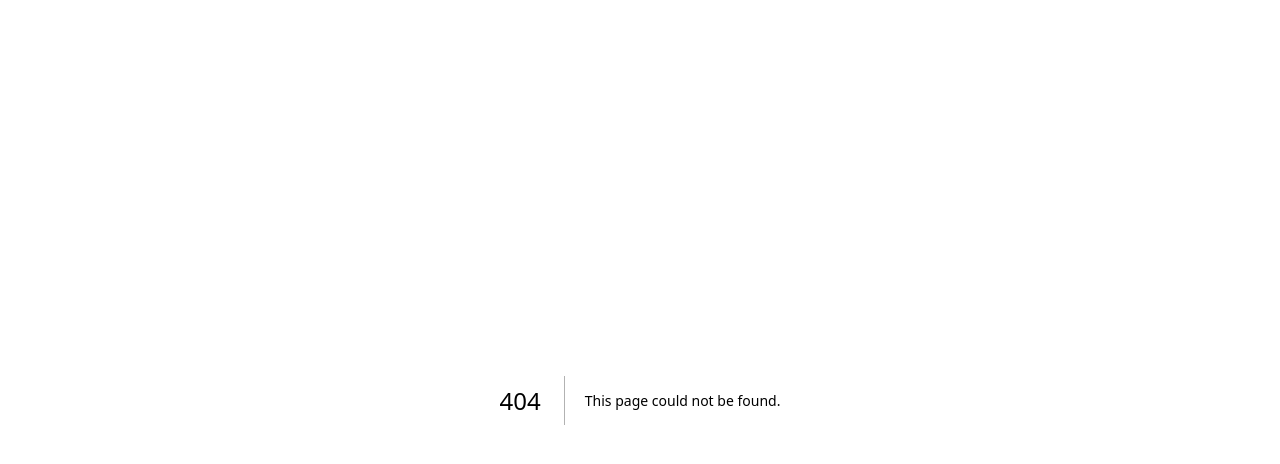
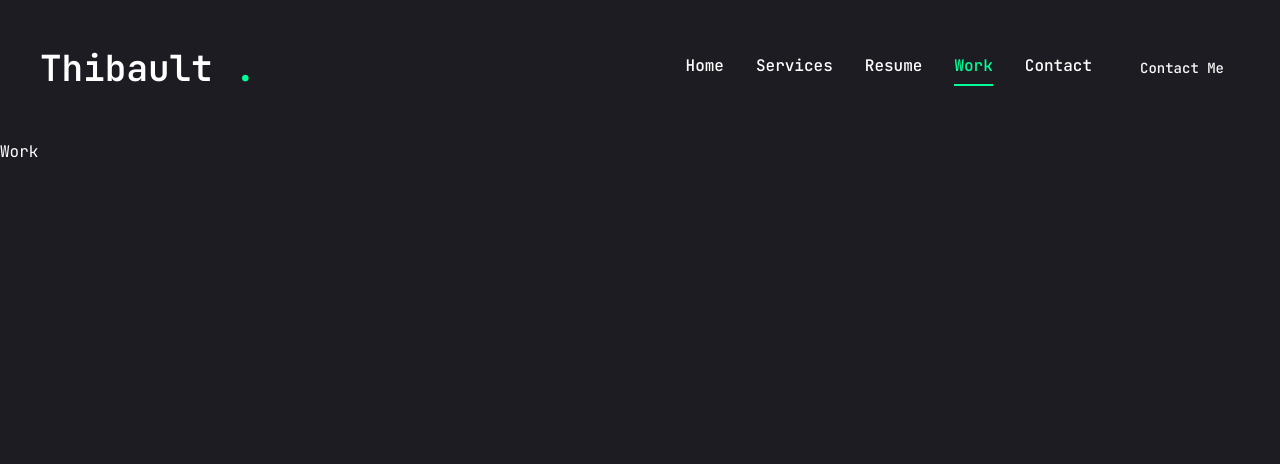
Before and after one commit to ThibAuResto/portfolio, a Next.js app: page /work in a window 1280 px wide. Before the commit this address had no page. Shown: the top 464 px of the page. Built offline with nearby package versions, Linux system fonts and the light colour scheme.

Commit message:
feat(transition): create new transitions with motion

```diff
--- /dev/null
+++ b/app/contact/page.tsx
@@ -0,0 +1,3 @@
+export default function Services() {
+  return <div>Contact</div>;
+}
--- a/app/globals.css
+++ b/app/globals.css
@@ -79,13 +79,14 @@
   --color-card-foreground: var(--card-foreground);
   --color-popover: var(--popover);
   --color-popover-foreground: var(--popover-foreground);
-  --color-primary: var(--primary);
+  --color-primary: var(--color-custom-primary);
   --color-primary-foreground: var(--primary-foreground);
   --color-secondary: var(--secondary);
   --color-secondary-foreground: var(--secondary-foreground);
   --color-muted: var(--muted);
   --color-muted-foreground: var(--muted-foreground);
-  --color-accent: var(--accent);
+  --color-accent: var(--color-custom-accent);
+  --color-accent-hover: var(--color-custom-accent-hover);
   --color-accent-foreground: var(--accent-foreground);
   --color-destructive: var(--destructive);
   --color-border: var(--border);
--- a/app/layout.tsx
+++ b/app/layout.tsx
@@ -1,3 +1,5 @@
+import Header from "@/components/navigation/Header";
+import PageTransition from "@/components/transitions/PageTransition";
 import { cn } from "@/lib/utils";
 import type { Metadata } from "next";
 import { JetBrains_Mono } from "next/font/google";
@@ -21,7 +23,10 @@ export default function RootLayout({
 }>) {
   return (
     <html lang="en">
-      <body className={cn(jetBrainsMono.variable)}>{children}</body>
+      <body className={cn(jetBrainsMono.variable)}>
+        <Header />
+        <PageTransition>{children}</PageTransition>
+      </body>
     </html>
   );
 }
--- /dev/null
+++ b/app/resume/page.tsx
@@ -0,0 +1,3 @@
+export default function Services() {
+  return <div>Resume</div>;
+}
--- /dev/null
+++ b/app/services/page.tsx
@@ -0,0 +1,3 @@
+export default function Services() {
+  return <div>Services</div>;
+}
--- /dev/null
+++ b/app/work/page.tsx
@@ -0,0 +1,3 @@
+export default function Services() {
+  return <div>Work</div>;
+}
--- a/package.json
+++ b/package.json
@@ -30,6 +30,7 @@
     "@types/react-dom": "^19",
     "eslint": "^9",
     "eslint-config-next": "16.0.1",
+    "framer-motion": "^12.23.24",
     "tailwindcss": "^4",
     "tailwindcss-animate": "^1.0.7",
     "tw-animate-css": "^1.4.0",
--- /dev/null
+++ b/src/components/navigation/Header.tsx
@@ -0,0 +1,28 @@
+import Link from "next/link";
+import { Button } from "../ui/button";
+import Nav from "./Nav";
+
+export default function Header() {
+  return (
+    <header className="py-8 xl:py-12 text-white">
+      <div className="container mx-auto flex justify-between items-center">
+        {/* Logo */}
+        <Link href="/">
+          <h1 className="text-4xl font-semibold">
+            Thibault <span className="text-accent">.</span>
+          </h1>
+        </Link>
+        {/* Desktop Navigation & contact me button */}
+        <div className="hidden xl:flex gap-8">
+          <Nav />
+          <Link href="/contact">
+            <Button>Contact Me</Button>
+          </Link>
+        </div>
+
+        {/* Mobile Navigation */}
+        <div className="xl:hidden">Mobile Navigation</div>
+      </div>
+    </header>
+  );
+}
--- /dev/null
+++ b/src/components/navigation/Nav.tsx
@@ -0,0 +1,48 @@
+"use client";
+
+import Link from "next/link";
+import { usePathname } from "next/navigation";
+
+const links = [
+  {
+    name: "home",
+    path: "/",
+  },
+  {
+    name: "services",
+    path: "/services",
+  },
+  {
+    name: "resume",
+    path: "/resume",
+  },
+  {
+    name: "work",
+    path: "/work",
+  },
+  {
+    name: "contact",
+    path: "/contact",
+  },
+];
+
+export default function Nav() {
+  const pathname = usePathname();
+  return (
+    <nav className="flex gap-8">
+      {links.map((link, index) => {
+        return (
+          <Link
+            href={link.path}
+            key={index}
+            className={`${
+              link.path === pathname && "text-accent border-b-2 border-accent"
+            } capitalize font-medium hover:text-accent transition-all`}
+          >
+            {link.name}
+          </Link>
+        );
+      })}
+    </nav>
+  );
+}
--- /dev/null
+++ b/src/components/transitions/PageTransition.tsx
@@ -0,0 +1,23 @@
+"use client";
+
+import { AnimatePresence, motion } from "framer-motion";
+import { usePathname } from "next/navigation";
+
+export default function PageTransition({ children }) {
+  const pathname = usePathname();
+  return (
+    <AnimatePresence>
+      <div key={pathname}>
+        <motion.div
+          initial={{ opacity: 1 }}
+          animate={{
+            opacity: 0,
+            transition: { delay: 1, duration: 0.4, ease: "easeInOut" },
+          }}
+          className="h-screen w-screen fixed bg-primary top-0 pointer-events-none"
+        />
+        {children}
+      </div>
+    </AnimatePresence>
+  );
+}
--- /dev/null
+++ b/src/components/transitions/StairTransition.tsx
@@ -0,0 +1,3 @@
+export default function StairTransition() {
+  console.log("28:06");
+}
```
Also changed, not shown: 1 other file (tests, documents, lock files or other folders).
